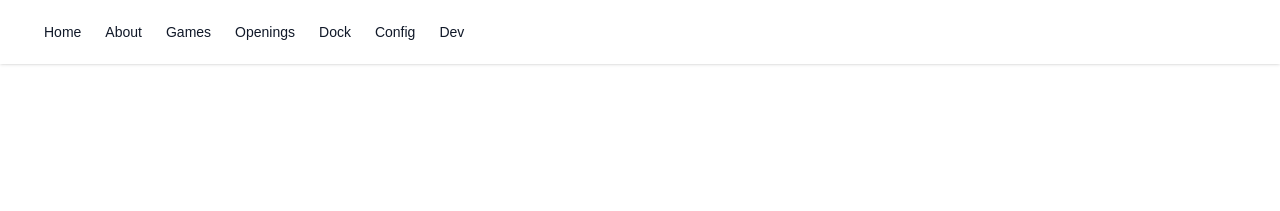
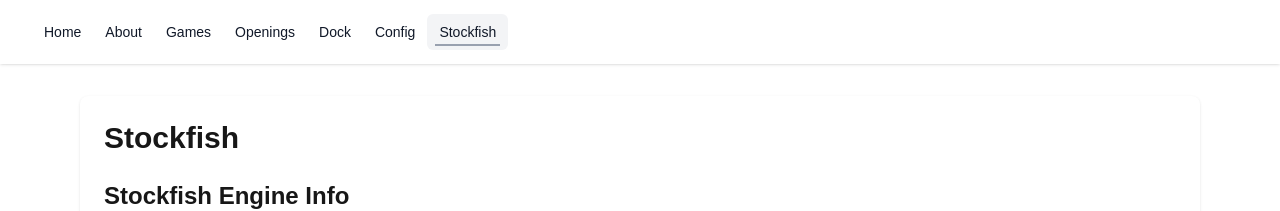
Before and after one commit to merklegroot/chess, a Next.js app in the folder chessview/: page /stockfish in a window 1280 px wide. Before the commit this address had no page. Shown: the top 211 px of the page. Built offline with nearby package versions, Linux system fonts and the light colour scheme.

Commit message:
stockfish page

```diff
--- a/chessview/src/app/dev/page.tsx
+++ b/chessview/src/app/stockfish/page.tsx
@@ -201,7 +201,7 @@ export default function DevPage() {
   return (
     <div className="max-w-6xl mx-auto px-4 py-8">
       <div className="bg-white shadow rounded-lg p-6">
-        <h1 className="text-3xl font-bold mb-6">Developer Tools</h1>
+        <h1 className="text-3xl font-bold mb-6">Stockfish</h1>
 
         <div className="space-y-8">
           <section>
--- a/chessview/src/components/Navigation.tsx
+++ b/chessview/src/components/Navigation.tsx
@@ -52,7 +52,7 @@ function ClientNavigation() {
     { path: '/opening/list', label: 'Openings' },
     { path: '/dock', label: 'Dock' },
     { path: '/config', label: 'Config' },
-    { path: '/dev', label: 'Dev' }
+    { path: '/stockfish', label: 'Stockfish' }
   ];
 
   return (
```
